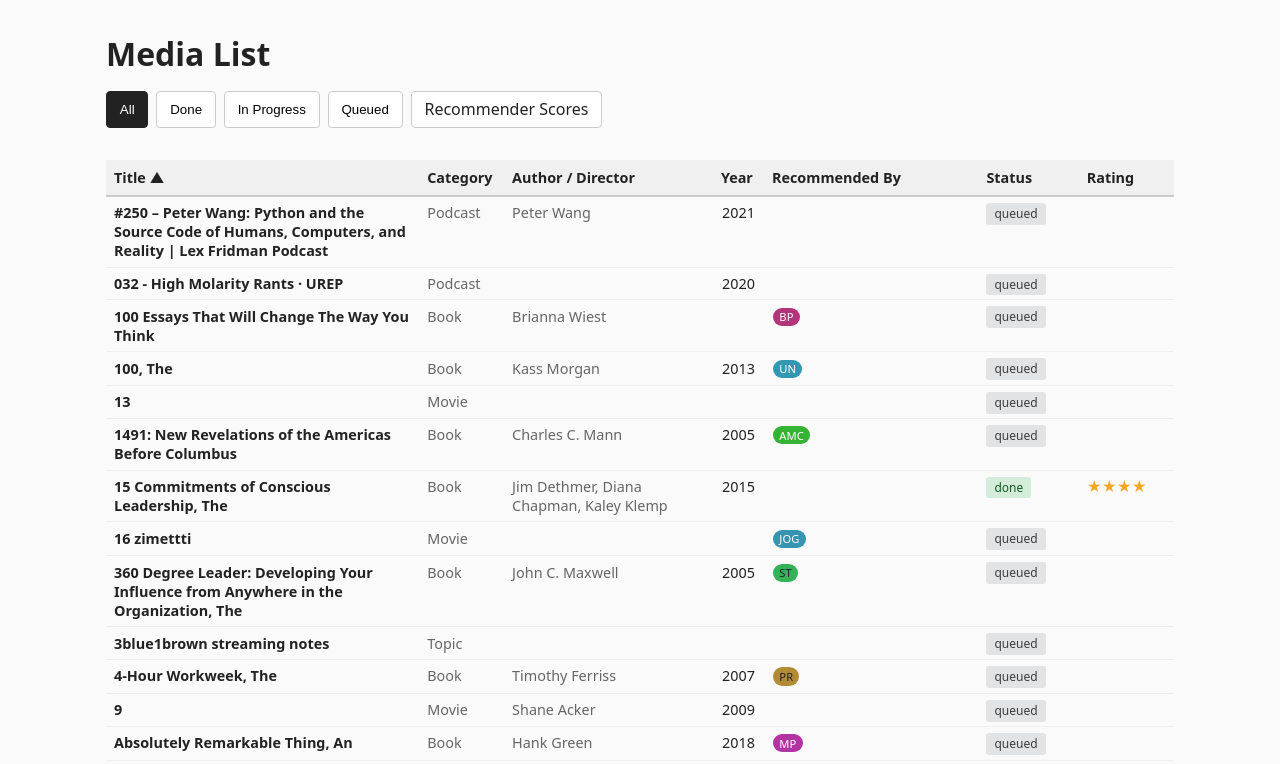
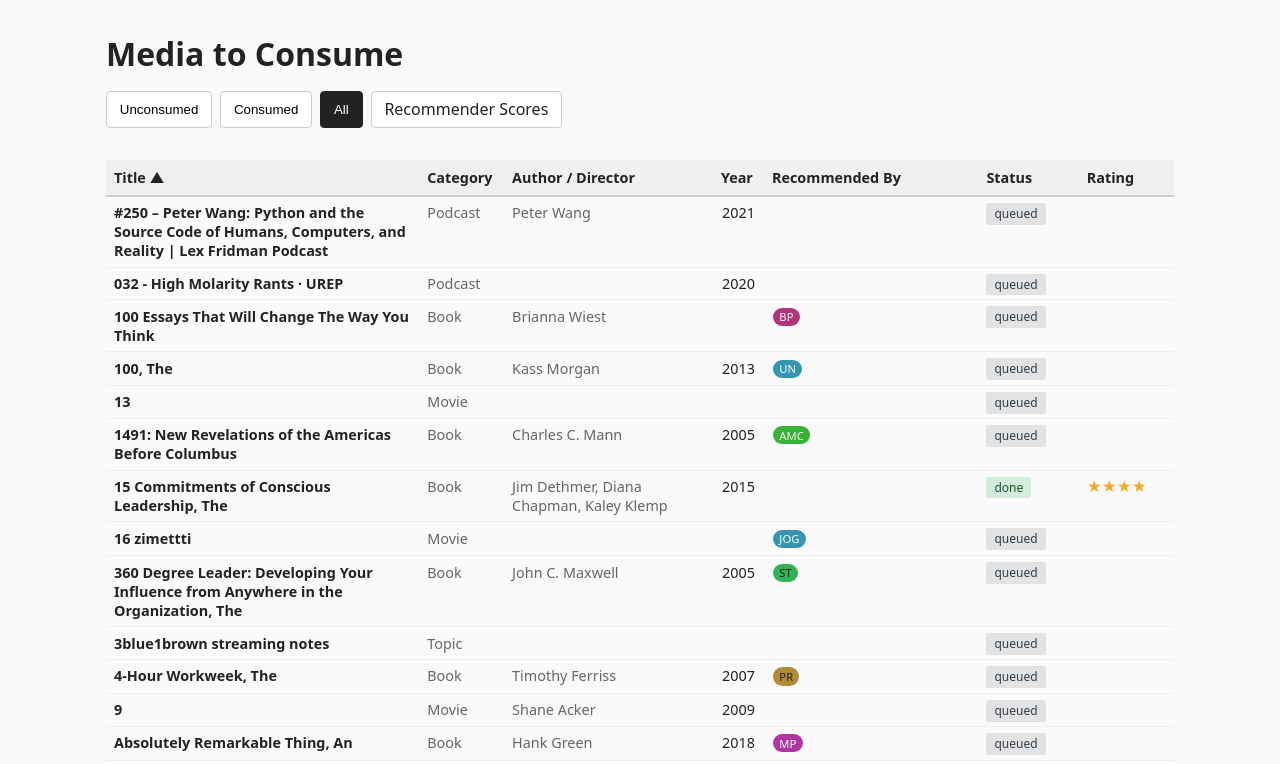
Before and after one commit to meawoppl/media-list, a plain HTML site: page site/index.html in a window 1280 px wide. Both pictures are taken after a click on the button "All". Shown: the top 764 px of the page. Drawn offline with Linux system fonts and the light colour scheme; files whose address does not match are found by name.

Commit message:
Reframe list around Consumed vs Unconsumed (#17)

```diff
--- a/site/app.js
+++ b/site/app.js
@@ -3,7 +3,7 @@
 let allItems = [];
 let recommenders = {};
 let recColors = {};
-let currentStatus = "all";
+let currentFilter = "unconsumed";
 let sortCol = "title";
 let sortAsc = true;
 
@@ -99,9 +99,11 @@
 function render() {
   const content = document.getElementById("content");
   const filtered =
-    currentStatus === "all"
+    currentFilter === "all"
       ? allItems
-      : allItems.filter((item) => item.status === currentStatus);
+      : currentFilter === "consumed"
+      ? allItems.filter((item) => item.status === "done")
+      : allItems.filter((item) => item.status !== "done");
 
   const sorted = sortItems(filtered);
 
@@ -161,11 +163,11 @@
   return d.innerHTML;
 }
 
-document.querySelectorAll(".filter").forEach((btn) => {
+document.querySelectorAll(".filter[data-filter]").forEach((btn) => {
   btn.addEventListener("click", () => {
-    document.querySelectorAll(".filter").forEach((b) => b.classList.remove("active"));
+    document.querySelectorAll(".filter[data-filter]").forEach((b) => b.classList.remove("active"));
     btn.classList.add("active");
-    currentStatus = btn.dataset.status;
+    currentFilter = btn.dataset.filter;
     render();
   });
 });
--- a/site/index.html
+++ b/site/index.html
@@ -3,17 +3,16 @@
 <head>
   <meta charset="utf-8">
   <meta name="viewport" content="width=device-width, initial-scale=1">
-  <title>Media List</title>
+  <title>Media to Consume</title>
   <link rel="stylesheet" href="style.css">
 </head>
 <body>
   <header>
-    <h1>Media List</h1>
+    <h1>Media to Consume</h1>
     <nav>
-      <button class="filter active" data-status="all">All</button>
-      <button class="filter" data-status="done">Done</button>
-      <button class="filter" data-status="in-progress">In Progress</button>
-      <button class="filter" data-status="queued">Queued</button>
+      <button class="filter active" data-filter="unconsumed">Unconsumed</button>
+      <button class="filter" data-filter="consumed">Consumed</button>
+      <button class="filter" data-filter="all">All</button>
       <a href="recommenders.html" class="filter">Recommender Scores</a>
     </nav>
   </header>
```
